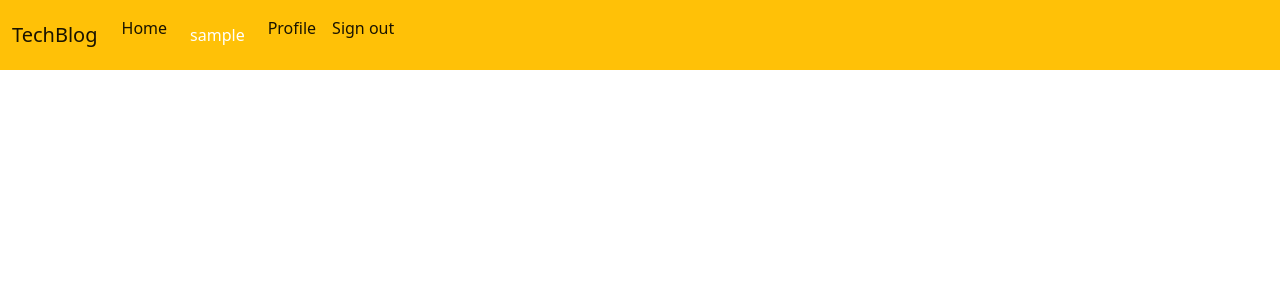
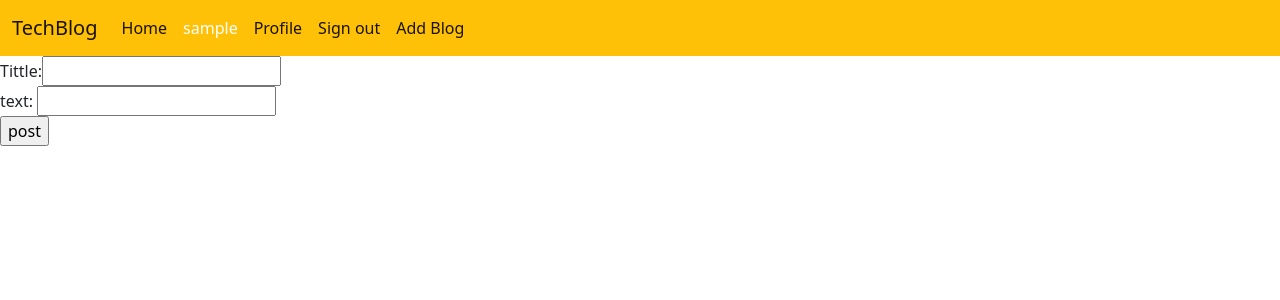
Before and after one commit to Evan-cell/Blog, a Flask app: template app/templates/blog.html in a window 1280 px wide. Shown: the top 300 px of the page. Run offline with Flask 2, Linux system fonts and the light colour scheme; the template is opened without the code that fills it, so the values that code supplies are empty; the visitor is signed in with stand-in values (Sample User, id 1); data comes from the database, SQL or seed files in the repository; some libraries are stand-ins or nearby versions.

Commit message:
post blog

```diff
--- a/app/auth/views.py
+++ b/app/auth/views.py
@@ -12,7 +12,7 @@ def login():
         user = User.query.filter_by(email = login_form.email.data).first()
         if user is not None and user.verify_password(login_form.password.data):
             login_user(user,login_form.remember.data)
-            return redirect(request.args.get('next') or url_for('main.index'))
+            return redirect(request.args.get('next') or url_for('main.blog'))
 
         flash('Invalid username or Password')
 
--- a/app/models.py
+++ b/app/models.py
@@ -2,6 +2,7 @@ from . import db
 from werkzeug.security import generate_password_hash,check_password_hash
 from flask_login import UserMixin
 from . import login_manager
+from datetime import datetime
 
 @login_manager.user_loader
 def load_user(user_id):
@@ -34,3 +35,13 @@ class User(UserMixin,db.Model):
 
     def __repr__(self):
         return f'User {self.username}'
+class BlogPost(db.Model):
+    __tablename__ = 'blog'
+    id =db.Column(db.Integer, primary_key=True)
+    title =db.Column(db.String(100), nullable=False)
+    content = db.Column(db.Text, nullable=False)
+    author = db.Column(db.String(20), nullable=False, default='unknown' )
+    date_posted = db.Column(db.DateTime, nullable=False,default=datetime.utcnow)
+
+    def __repr__(self):
+      return 'Blog post' + str(self.id)
--- a/app/templates/blog.html
+++ b/app/templates/blog.html
@@ -1 +1,10 @@
 {% extends 'base.html'%}
+{% block content %}
+<form action="/posts" methods="POST">
+    Tittle:<input type="text" name="title" id="title">
+    <br>
+   text: <input type="text" name="title" id="title">
+    <br>
+    <input type="submit" value="post">
+</form>
+{% endblock %}
--- a/app/templates/navbar.html
+++ b/app/templates/navbar.html
@@ -10,9 +10,10 @@
           <li class="nav-item">
             <a class="nav-link active" aria-current="page" href="/">Home</a>
             {% if current_user.is_authenticated %}
-            <li class="nav-item nav-link active" aria-current="page" style="color:white;padding:15px;">{{current_user.username}}</li>
-            <li class="nav-item"><a class="nav-link active" aria-current="page" href="{{url_for('main.profile',uname=current_user.username)}}">Profile</a></li>
+            <li class="nav-item nav-link active"  style="color:white;">{{current_user.username}}</li>
+            <li class="nav-item"><a class="nav-link active" aria-current="page" href="{{url_for('main.update_profile',uname=current_user.username)}}">Profile</a></li>
             <li class="nav-item"><a class="nav-link active" aria-current="page" href="{{url_for('auth.logout')}}">Sign out</a></li>
+            <li class="nav-item"><a class="nav-link active" aria-current="page" href="/blog">Add Blog</a></li>
             {% else %}
             <li class="nav-item"><a class="nav-link active" aria-current="page" href="{{url_for('auth.login')}}">Sign in</a></li>
             {%endif%}
```
Also changed, not shown: app/main/views.py (+10 -1 lines), app/templates/index.html (+6 -6 lines), migrations/versions/8a9f00adfc1d_initial_migration3.py (added, +35 -0 lines).
